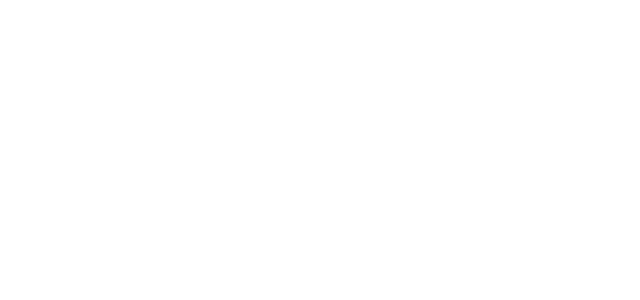
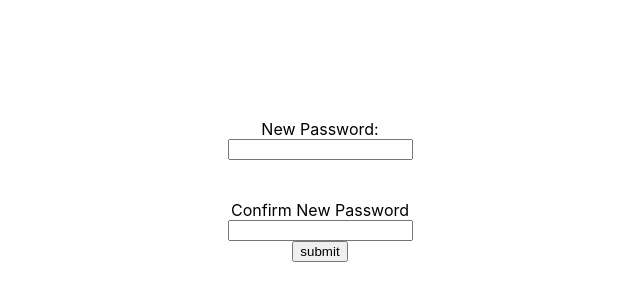
Before and after one commit to gileskev/aweber, a React (Create React App) app: page / in a window 1280 px wide. Shown: the part 230-530 px from the top of the page, without its empty margins (320-960 px from the left). Built offline with nearby package versions, Linux system fonts and the light colour scheme.

Commit message:
add form fields to page

```diff
--- a/src/App.css
+++ b/src/App.css
@@ -1,3 +1,18 @@
 .App {
-  text-align: center;
+  display: flex;
+  min-height: 100vh;
+  align-items: center;
+  justify-content: center;
 }
+
+form {
+  width: 50%;
+  display: flex;
+  flex-direction: column;
+  align-items: center;
+  justify-content: center;
+}
+
+form label {
+  margin-top: 2.5rem;
+}
--- a/src/components/passwords.jsx
+++ b/src/components/passwords.jsx
@@ -1,3 +1,4 @@
+import { useState } from "react";
 import { validatePasswordLength,
          validatePasswordLowerCase,
          validatePasswordUpperCase,
@@ -6,16 +7,52 @@
          validatePasswordMatch } from "../utils/passwordValidation";
 
 const Passwords = () => {
+    const [messages, setMessages] = useState([]);
+    const [passwordValid, setPassordValid] = useState(true);
+
+    const handlePasswordValidation = (password, newpassword) => {
+        // check to see if password matches new password
+        if(!validatePasswordMatch(password, newpassword)) {
+            setMessages([...messages, "Passwords do not match"])
+            setPassordValid(false);
+        }
+
+        // check to see if passwords contain a number
+        if(!validatePasswordNumber(password)) {
+            if(!validatePasswordNumber(password)) {
+                setMessages([...messages, "Password does not contain a number"])
+                setPassordValid(false);
+            }
+        }
+
+        // check to see if password contains lowercase letter
+        if(!validatePasswordLowerCase(password)) {
+            setMessages([...messages, "Password does not contain lowercase letter"])
+            setPassordValid(false);
+        }
+
+        // check to see if password contains uppercase letter
+        if(!validatePasswordUpperCase(password)) {
+            setMessages([...messages, "Password does not contain uppercase letter"])
+            setPassordValid(false);
+        }
+
+        // check to see if password contains special character
+        if(!validatePasswordSpecialCharacter(password)) {
+            setMessages([...messages, "Password does not contain special character"])
+        }
+
+    }
+
+    return(
     <>
-        <label htmlFor="newpassword">
-            New Password:
-            <input id="newpassword" type="password" />
-        </label>
-        <label htmlFor="newPasswordConfirm">
-            Confirm New Password
-            <input id="newPasswordConfirm" type="password" />
-        </label>
+        <label htmlFor="newpassword">New Password:</label>
+        <input id="newpassword" type="password" />
+        <label htmlFor="newPasswordConfirm">Confirm New Password</label>
+        <input id="newPasswordConfirm" type="password" />
+        <input type="submit" value="submit"/>
     </>
+    )
 }
 
 
```
